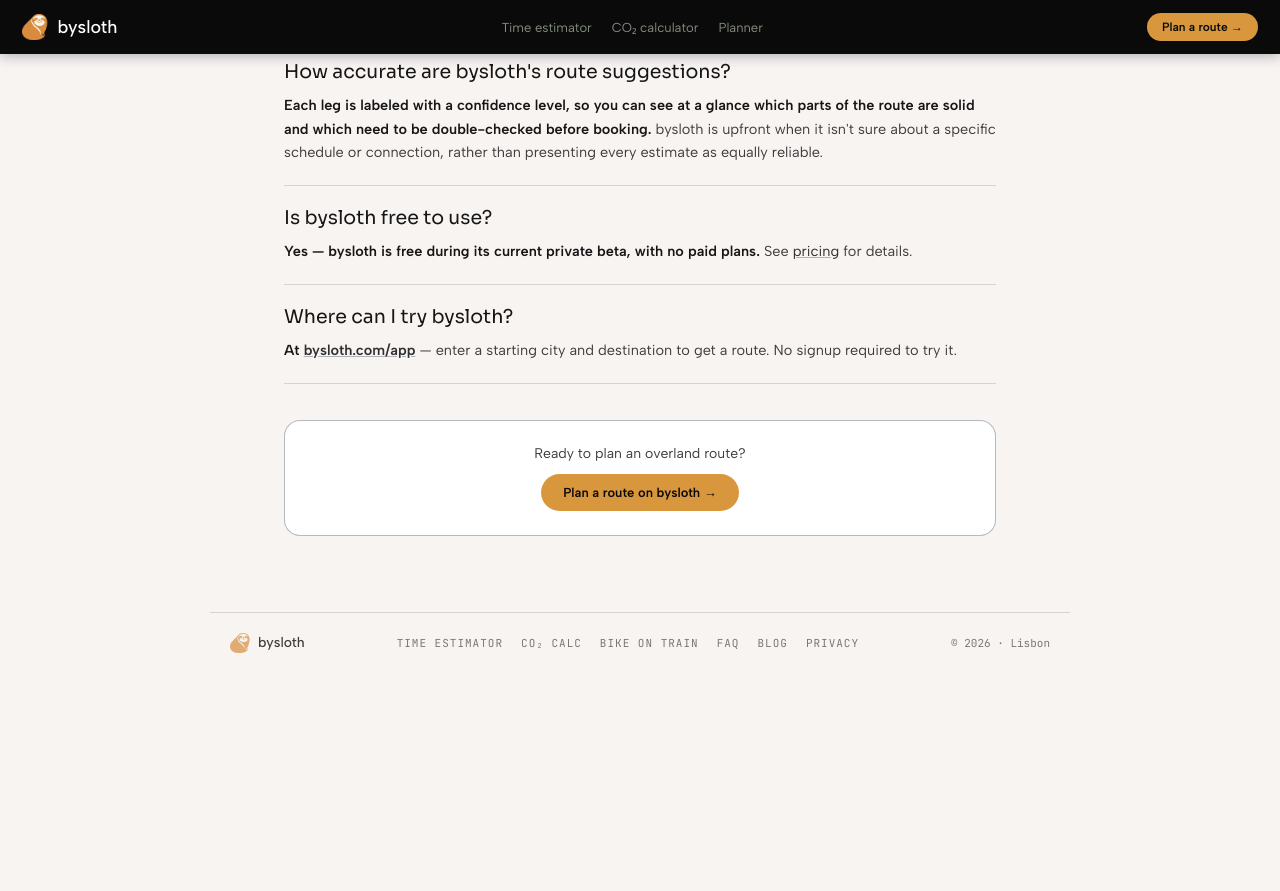
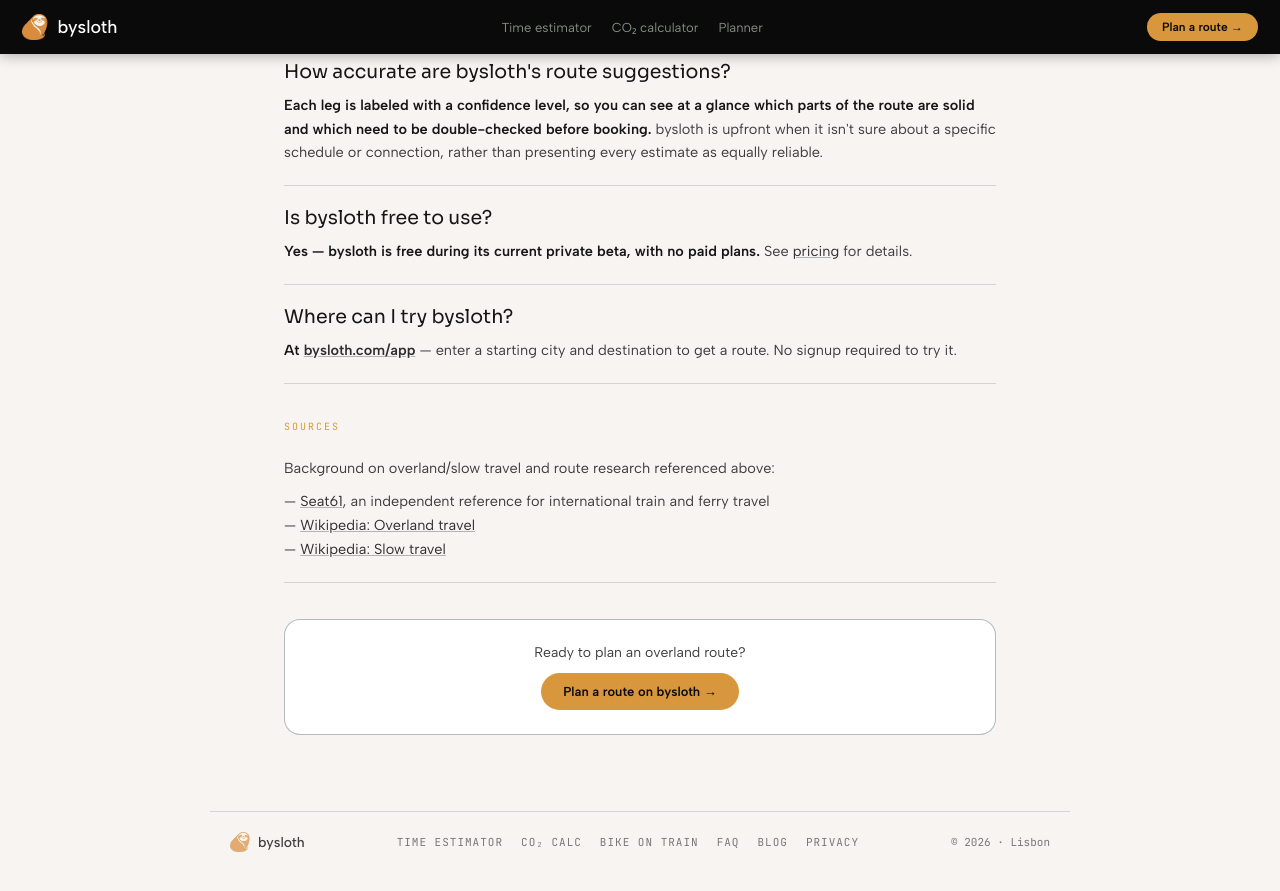
Before and after one commit to srohan8/slw-travel, a Jekyll site: the page faq/index.html, which Jekyll copies as it is, in a window 1280 px wide and 900 px high, scrolled down 1675 px. Shown: the top 891 px of the window. Built offline with Jekyll 4.4.1, drawn with Linux system fonts in a browser that asks for light colours; before the commit the page ends 2376 px from its top, so only the background shows below that.

Commit message:
Strengthen blog/FAQ schema, Q-headings, and citations per re-audit
Widen blog schema @type to include CollectionPage (Blog alone wasn't
registering), add explicit query-style headings, and add visible
Sources sections to both pages -- the earlier inline citation links
weren't enough on their own. Also fix a stray /pricing.md link on the
FAQ page to point at the new /pricing page.

Co-Authored-By: Claude Sonnet 5 <noreply@anthropic.com>

```diff
--- a/faq/index.html
+++ b/faq/index.html
@@ -237,7 +237,7 @@ a:hover{text-decoration:underline}
   <div class="faq-item">
     <h2 class="faq-q">Is bysloth free to use?</h2>
     <div class="faq-a">
-      <p><strong>Yes — bysloth is free during its current private beta, with no paid plans.</strong> See <a href="/pricing.md">pricing</a> for details.</p>
+      <p><strong>Yes — bysloth is free during its current private beta, with no paid plans.</strong> See <a href="/pricing">pricing</a> for details.</p>
     </div>
   </div>
 
@@ -245,6 +245,16 @@ a:hover{text-decoration:underline}
     <h2 class="faq-q">Where can I try bysloth?</h2>
     <div class="faq-a">
       <p><strong>At <a href="https://bysloth.com/app/">bysloth.com/app</a></strong> — enter a starting city and destination to get a route. No signup required to try it.</p>
+    </div>
+  </div>
+
+  <div class="faq-section-lbl">Sources</div>
+  <div class="faq-item">
+    <div class="faq-a">
+      <p>Background on overland/slow travel and route research referenced above:</p>
+      <p>— <a href="https://www.seat61.com/" target="_blank" rel="noopener">Seat61</a>, an independent reference for international train and ferry travel<br>
+      — <a href="https://en.wikipedia.org/wiki/Overland_travel" target="_blank" rel="noopener">Wikipedia: Overland travel</a><br>
+      — <a href="https://en.wikipedia.org/wiki/Slow_travel" target="_blank" rel="noopener">Wikipedia: Slow travel</a></p>
     </div>
   </div>
 
```
Also changed, not shown: blog/index.html (+6 -2 lines).
